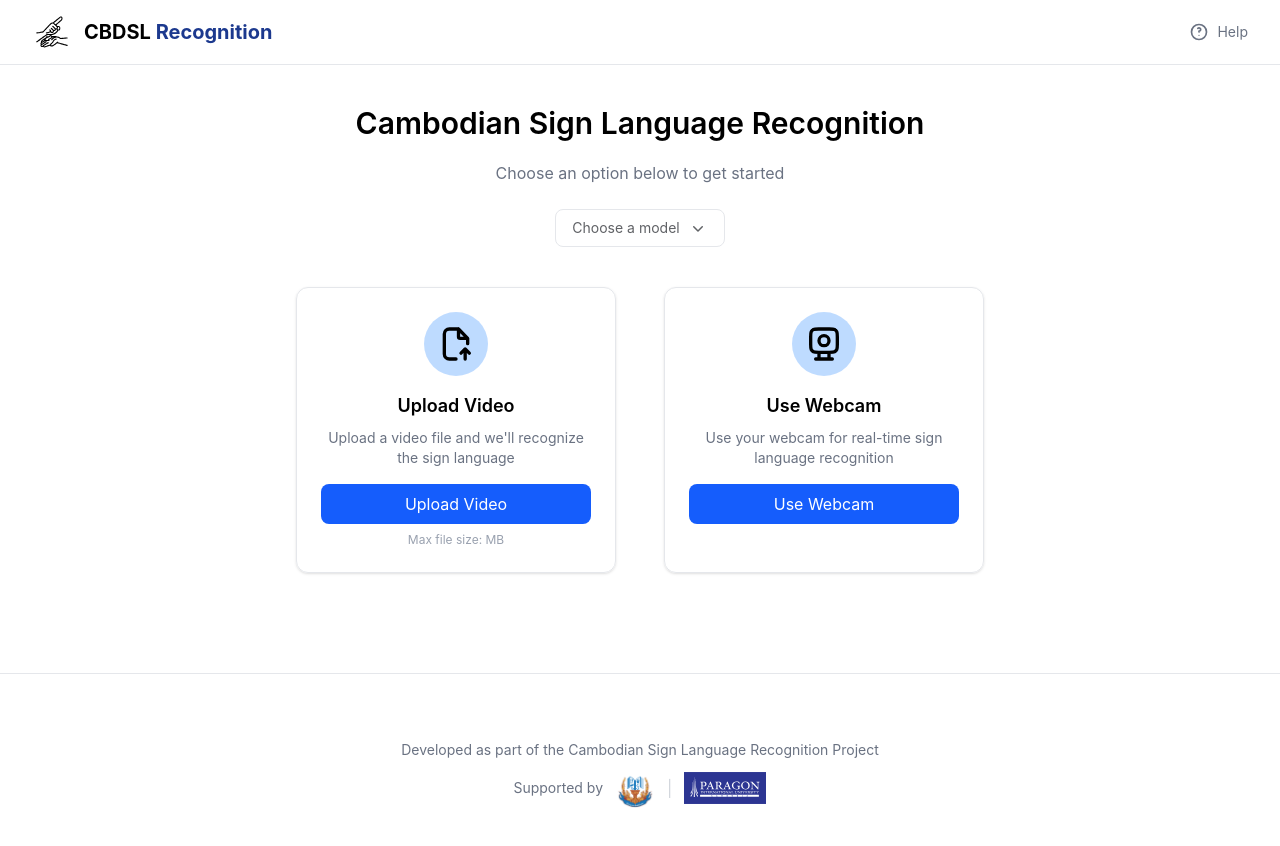
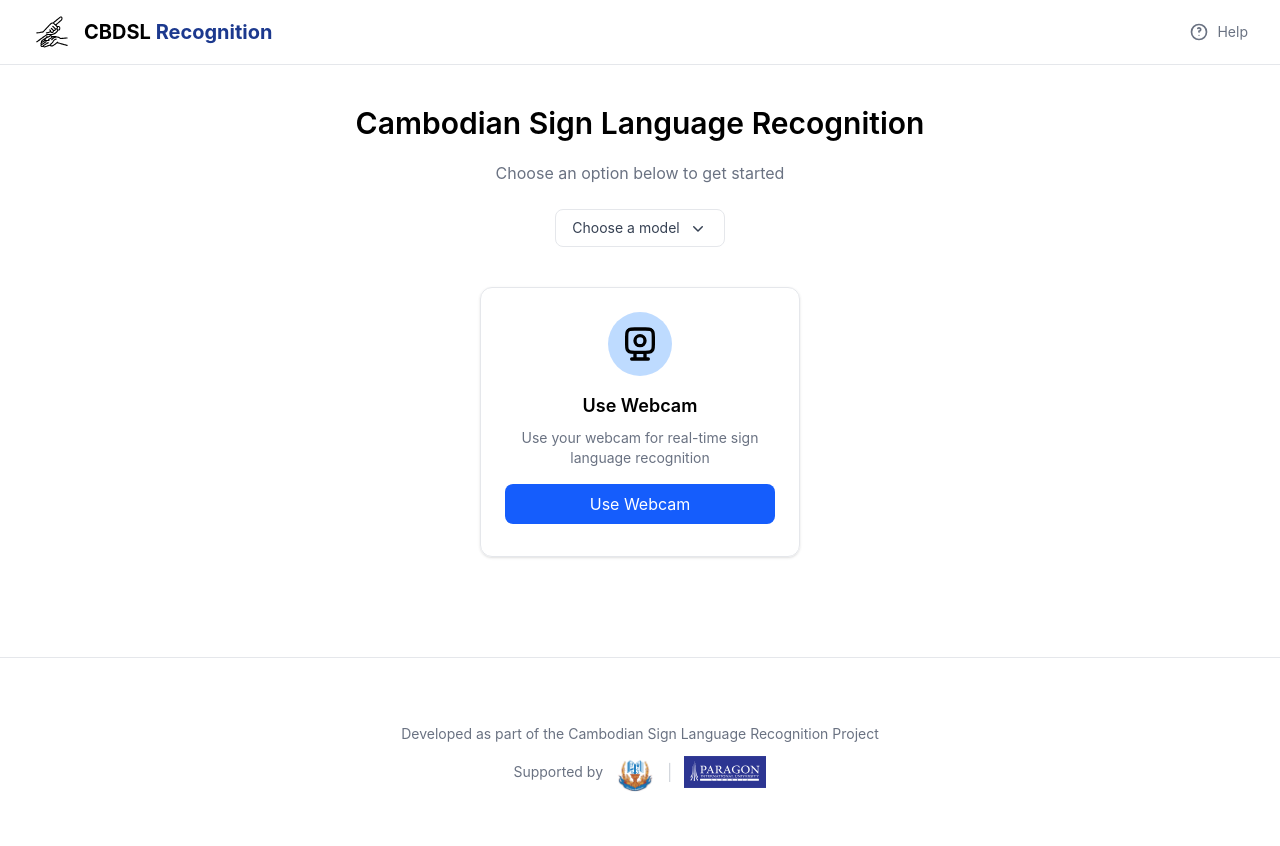
Before and after one commit to mon8th/fyp-cbdsl, a Vue app in the folder frontend/: page / in a window 1280 px wide. Shown: the top 846 px of the page. Built offline with nearby package versions, Linux system fonts and the light colour scheme.

Commit message:
close webcam and some conditions

```diff
--- a/frontend/src/components/Hero.vue
+++ b/frontend/src/components/Hero.vue
@@ -1,13 +1,22 @@
 <script setup>
 import { ref } from 'vue'
-import UploadIcon from '../assets/UploadIcon.vue'
+import Webcam from './Webcam.vue'
 import CamIcon from '../assets/CamIcon.vue'
 import DropdownIcon from '../assets/DropdownIcon.vue'
 
 const selectedModel = ref('Choose a model')
+const showWebcam = ref(false)
 
 const handleModelSelect = (model) => {
-  selectedModel.value = model
+    selectedModel.value = model
+}
+
+const useWebCam = () => {
+    if (selectedModel.value === 'Choose a model') {
+        alert('Please choose a model')
+        return
+    }
+    showWebcam.value = true
 }
 </script>
 
@@ -17,7 +26,7 @@ const handleModelSelect = (model) => {
         <p class="mt-5 text-gray-500 text-center">Choose an option below to get started</p>
         <el-dropdown trigger="click" @command="handleModelSelect" class="mt-6">
             <button type="button"
-                class="inline-flex items-center gap-2 px-4 py-2 rounded-lg bg-white border border-gray-200 text-gray-700hover:bg-gray-50 hover:border-gray-300 transition">
+                class="inline-flex items-center gap-2 px-4 py-2 rounded-lg bg-white border border-gray-200 text-gray-700 hover:bg-gray-50 hover:border-gray-300 transition">
                 {{ selectedModel }}
                 <DropdownIcon />
             </button>
@@ -33,23 +42,7 @@ const handleModelSelect = (model) => {
             </template>
         </el-dropdown>
     </div>
-    <div class="flex justify-center gap-12">
-        <div class="w-80 p-6 border border-gray-200 rounded-xl shadow-sm">
-            <UploadIcon class="w-16 h-16 mx-auto rounded-full bg-blue-200 p-3" />
-            <h2 class="mt-4 text-lg font-semibold text-center">
-                Upload Video
-            </h2>
-            <p class="mt-2 text-sm text-gray-500 text-center">
-                Upload a video file and we'll recognize the sign language
-            </p>
-            <button
-                class="mt-4 w-full bg-blue-600 text-white py-2 rounded-lg hover:bg-blue-700 cursor-pointer transition">
-                Upload Video
-            </button>
-            <p class="mt-2 text-xs text-gray-400 text-center">
-                Max file size: MB
-            </p>
-        </div>
+    <div v-if="!showWebcam" class="flex justify-center gap-12">
         <div class="w-80 p-6 border border-gray-200 rounded-xl shadow-sm">
             <CamIcon class="w-16 h-16 mx-auto rounded-full bg-blue-200 p-3" />
             <h2 class="mt-4 text-lg font-semibold text-center">
@@ -58,7 +51,7 @@ const handleModelSelect = (model) => {
             <p class="mt-2 text-sm text-gray-500 text-center">
                 Use your webcam for real-time sign language recognition
             </p>
-            <button
+            <button @click="useWebCam"
                 class="mt-4 w-full bg-blue-600 text-white py-2 rounded-lg hover:bg-blue-700 cursor-pointer transition">
                 Use Webcam
             </button>
@@ -66,4 +59,9 @@ const handleModelSelect = (model) => {
             </p>
         </div>
     </div>
+    <Webcam
+        v-if="showWebcam"
+        :model="selectedModel"
+        @close="showWebcam = false"
+    />
 </template>
```
